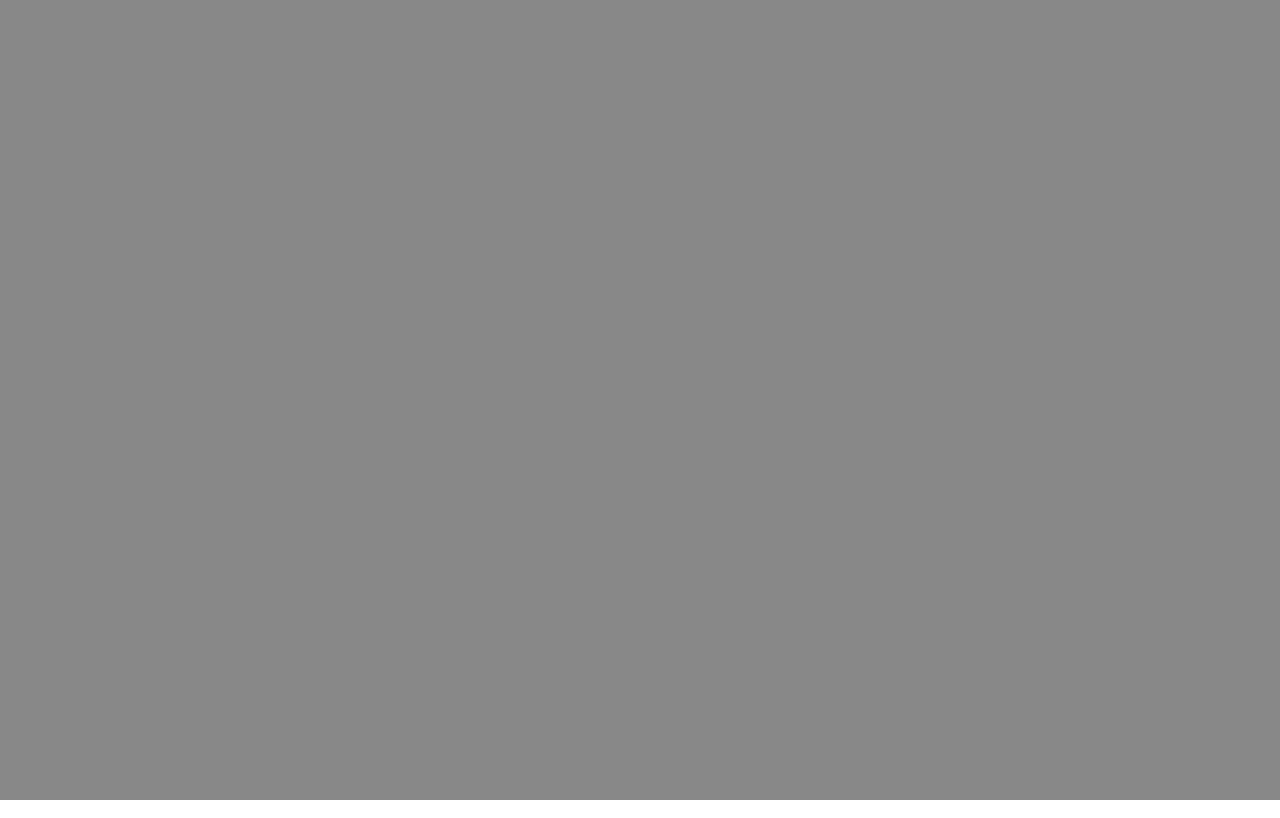
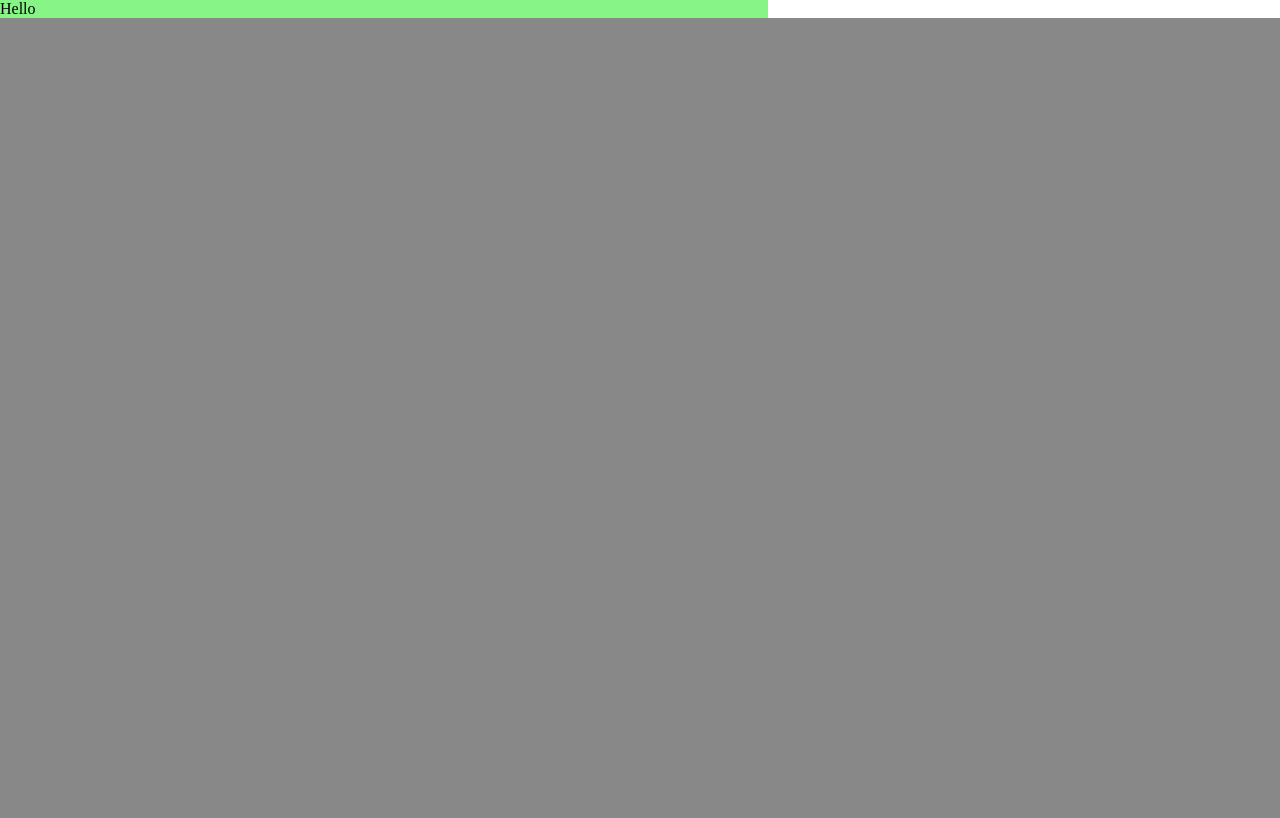
Before and after one commit to RomaGenZa/first-project, a plain HTML site: page index.html in a window 1280 px wide. Drawn offline with Linux system fonts and the light colour scheme.

Commit message:
Добавлен div

```diff
--- a/index.html
+++ b/index.html
@@ -7,6 +7,7 @@
     <title>FON</title>
   </head>
   <body>
+    <div class="size">Hello</div>
     <div class="image">
     <div class="color"></div>
     </div>
--- a/style.css
+++ b/style.css
@@ -17,3 +17,9 @@
   background-position: center;
   background-image: url(https://code.s3.yandex.net/web-code/images/00-zero/01/background.png);
 }
+
+.size {
+  width: 60%;
+  background-position: center;
+  background-color: rgba(17, 233, 17, 0.5);
+}
```
